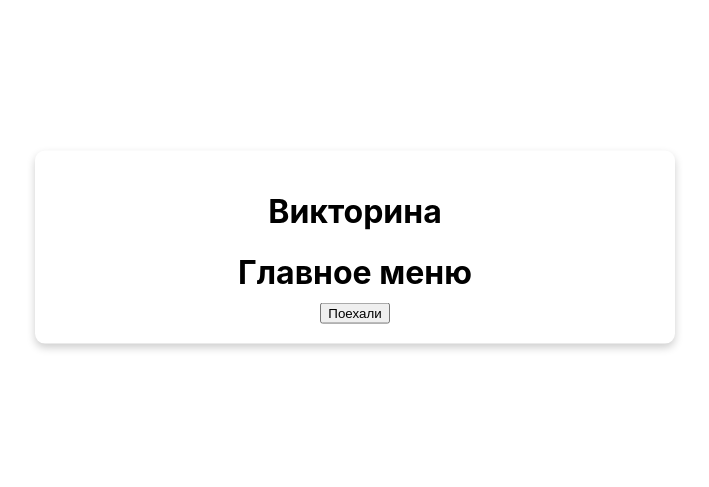
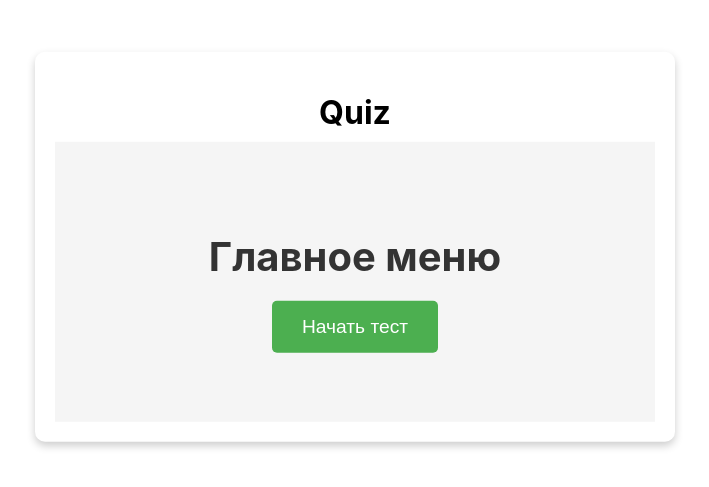
Before and after one commit to varavoi/Quiz, a React (Create React App) app: page / in a window 1280 px wide. Shown: the part 153-640 px from the top of the page, without its empty margins (285-994 px from the left). Built offline with nearby package versions, Linux system fonts and the light colour scheme.

Commit message:
Стилизовал окно Menu

```diff
--- a/src/App.css
+++ b/src/App.css
@@ -120,7 +120,7 @@ li:hover {
   margin-bottom: 15px; /* Отступ снизу */
 }
 
-.result button {
+ button {
   padding: 10px 20px; /* Отступы внутри кнопки */
   background-color: #4CAF50; /* Зеленый цвет */
   color: white; /* Белый цвет текста */
@@ -130,10 +130,46 @@ li:hover {
   font-size: 1em;
 }
 
-.result button:hover {
+ button:hover {
   background-color: #3e8e41; /* Темно-зеленый цвет при наведении */
 }
-.result button:active {
+ button:active {
   background-color: #2e7d32; /* Еще более темный зеленый цвет */
   transform: translateY(2px); /* Небольшое смещение вниз */
  }
+
+ .Mainmenu {
+  display: flex;
+  flex-direction: column;
+  align-items: center; /* Выравнивание элементов по центру по горизонтали */
+  justify-content: center; /* Выравнивание элементов по центру по вертикали */
+  height: 30vh; /* Занимает всю высоту экрана */
+  background-color: #f5f5f5; /* Светло-серый фон */
+  padding: 20px; /* Отступы внутри блока */
+
+}
+
+.Mainmenu h1 {
+  font-size: 2.5em; /* Размер шрифта заголовка */
+  margin: 20px 0px; /* Отступ снизу */
+  color: #333; /* Темно-серый цвет текста */
+}
+
+.Mainmenu button {
+  padding: 15px 30px; /* Отступы внутри кнопки */
+  background-color: #4CAF50; /* Зеленый цвет */
+  color: white; /* Белый цвет текста */
+  border: none; /* Убираем рамку */
+  border-radius: 5px; /* Закругленные углы */
+  cursor: pointer; /* Курсор "указатель" при наведении */
+  font-size: 1.2em; /* Размер шрифта кнопки */
+}
+
+.Mainmenu button:hover {
+  background-color: #3e8e41; /* Темно-зеленый цвет при наведении */
+}
+
+.Mainmenu button:active {
+  background-color: #2e7d32; /* Еще более темный зеленый цвет при нажатии */
+  transform: translateY(2px); /* Небольшое смещение вниз */
+}
--- a/src/App.js
+++ b/src/App.js
@@ -24,7 +24,7 @@ function App() {
   return (
     <div className="App">
       <QuizContext.Provider value ={{gameState, setGameState, step, setStep, correct, setCorrect}}>
-      <h1>Викторина</h1>
+      <h1>Quiz</h1>
       {gameState === "menu" && <Menu /> }
       {gameState === "game" && <Game /> }
       {gameState === "result" && <Result /> }
--- a/src/Components/Menu.jsx
+++ b/src/Components/Menu.jsx
@@ -4,12 +4,13 @@ import { QuizContext } from "../Helpers/Contexts.js";
 import { questions } from "../Helpers/Questions_DB_Local";
 
 // 1 импортируем контекст
-export default function Mainmenu() {
-const { gameState, setGameState} = React.useContext(QuizContext)
+function Menu() {
+    const { gameState, setGameState} = React.useContext(QuizContext)
     return (
       <div className="Mainmenu">
         <h1>Главное меню</h1>
-        <button onClick={()=>{setGameState("game")}} className="buttonMenu"> Поехали </button >
+        <button onClick={()=>{setGameState("game")}} > Начать тест </button >
       </div>
     );
   }
+  export default Menu;
--- a/src/Components/Result.jsx
+++ b/src/Components/Result.jsx
@@ -13,7 +13,7 @@ function Result(){
         <div className='result'>
           <img src="https://thumbs.dreamstime.com/b/%D0%B1%D0%B5%D0%BB%D1%8B%D0%B9-%D0%B7%D0%BD%D0%B0%D1%87%D0%BE%D0%BA-%D0%BD%D0%B0%D0%B4%D0%BF%D0%B8%D1%81%D0%B8-%D0%BD%D0%B0-%D0%B7%D0%B5%D0%BB%D0%B5%D0%BD%D0%BE%D0%BC-%D1%84%D0%BE%D0%BD%D0%B5-%D1%80%D1%83%D0%BA%D0%BE%D0%BF%D0%B8%D1%81%D0%BD%D1%8B%D0%B9-%D0%BA%D0%BE%D0%BD%D0%B5%D1%86-%D0%B8%D0%B7%D0%BE%D0%BB%D1%8F%D1%86%D0%B8%D0%B8-208123151.jpg"/>
           <h2>Вы отгадали {correct} ответа из {questions.length}</h2>
-          <button onClick={finishGame}>Попробовать снова</button>
+          <button onClick={finishGame} >Попробовать снова</button>
         </div>
     )
   }
```
